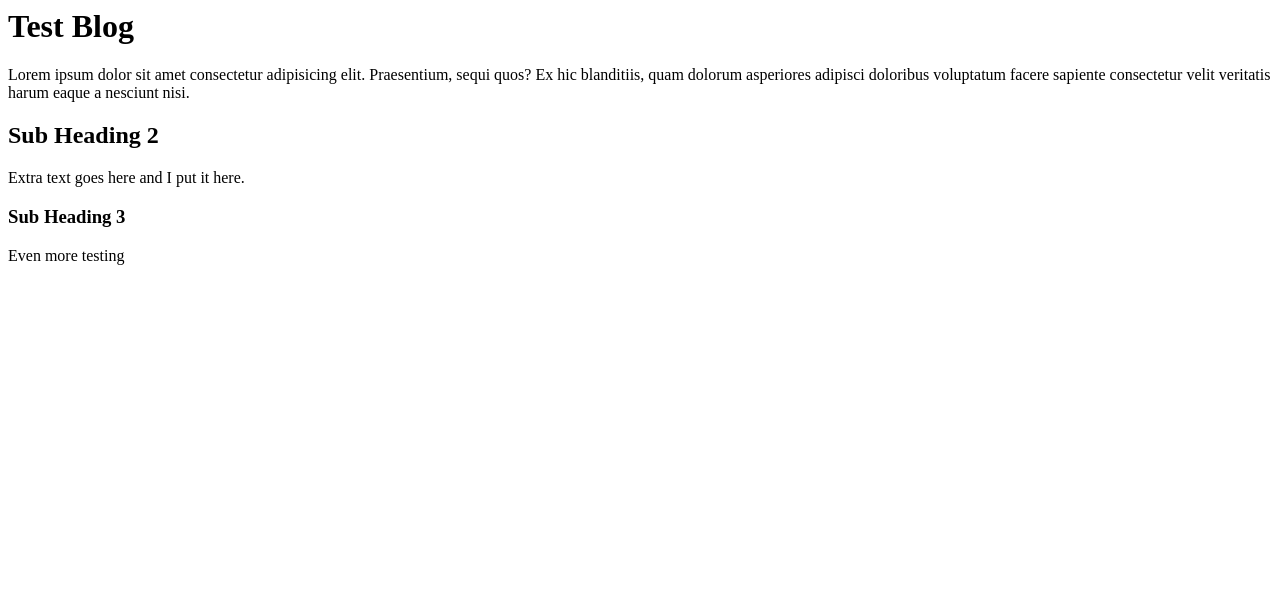
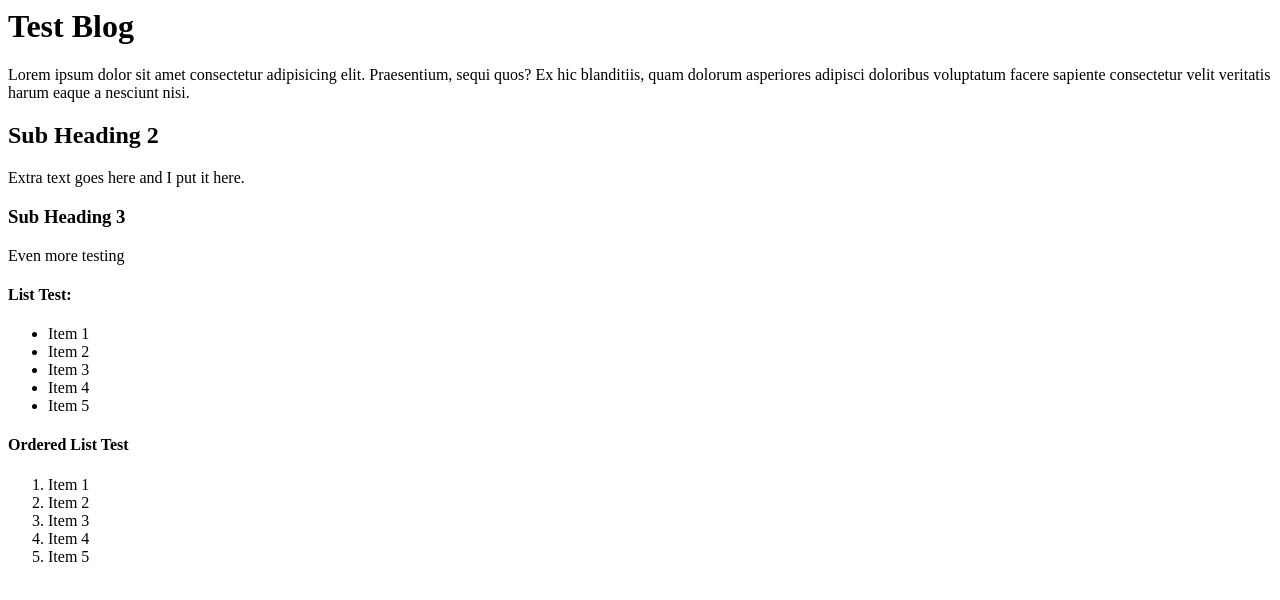
Before and after one commit to rundant/html_test, a plain HTML site: page index.html in a window 1280 px wide. Drawn offline with Linux system fonts and the light colour scheme.

Commit message:
Add lists to html document.

```diff
--- a/index.html
+++ b/index.html
@@ -11,5 +11,21 @@
         <p>Extra text goes here and I put it here.</p>
         <h3>Sub Heading 3</h3>
         <p>Even more testing</p>
+        <h4>List Test:</h4>
+        <ul>
+            <li>Item 1</li>
+            <li>Item 2</li>
+            <li>Item 3</li>
+            <li>Item 4</li>
+            <li>Item 5</li>
+        </ul>
+        <h4>Ordered List Test</h4>
+        <ol>
+            <li>Item 1</li>
+            <li>Item 2</li>
+            <li>Item 3</li>
+            <li>Item 4</li>
+            <li>Item 5</li>
+        </ol>
     </body>
  </html>
```
